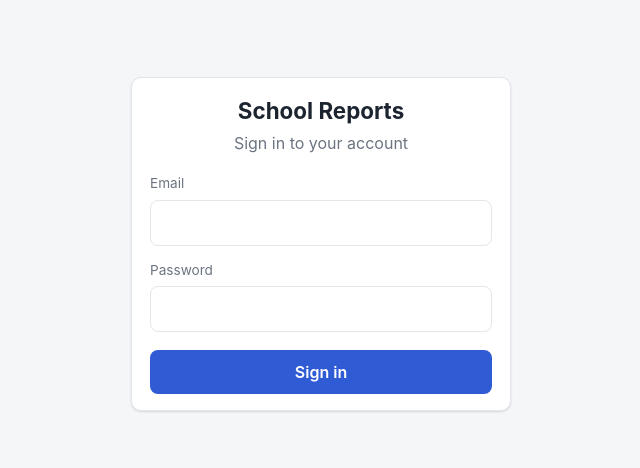
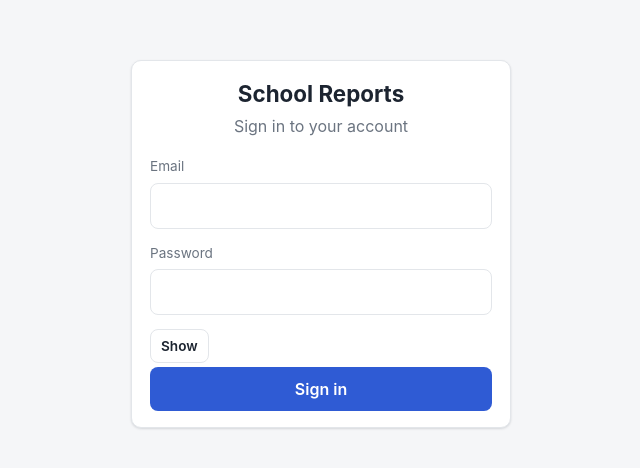
Before and after one commit to isaacakowanou/School_management, a React (Vite) app in the folder frontend/: page /login in a window 1280 px wide. Shown: the part 156-624 px from the top of the page, without its empty margins (319-959 px from the left). Built offline with nearby package versions, Linux system fonts and the light colour scheme.

Commit message:
Add show password toggle

```diff
--- a/frontend/src/pages/LoginPage.jsx
+++ b/frontend/src/pages/LoginPage.jsx
@@ -10,6 +10,7 @@ export default function LoginPage() {
   const location = useLocation()
   const [email, setEmail] = useState('')
   const [password, setPassword] = useState('')
+  const [showPassword, setShowPassword] = useState(false)
   const [error, setError] = useState(null)
   const [submitting, setSubmitting] = useState(false)
 
@@ -58,13 +59,21 @@ export default function LoginPage() {
         <label className="field">
           <span>Password</span>
           <input
-            type="password"
+            type={showPassword ? 'text' : 'password'}
             value={password}
             onChange={(e) => setPassword(e.target.value)}
             autoComplete="current-password"
             required
           />
         </label>
+        <button
+          type="button"
+          className="btn btn-ghost btn-small"
+          onClick={() => setShowPassword((current) => !current)}
+          aria-pressed={showPassword}
+        >
+          {showPassword ? 'Hide' : 'Show'}
+        </button>
 
         <button type="submit" className="btn btn-primary" disabled={submitting}>
           {submitting ? 'Signing in…' : 'Sign in'}
```
